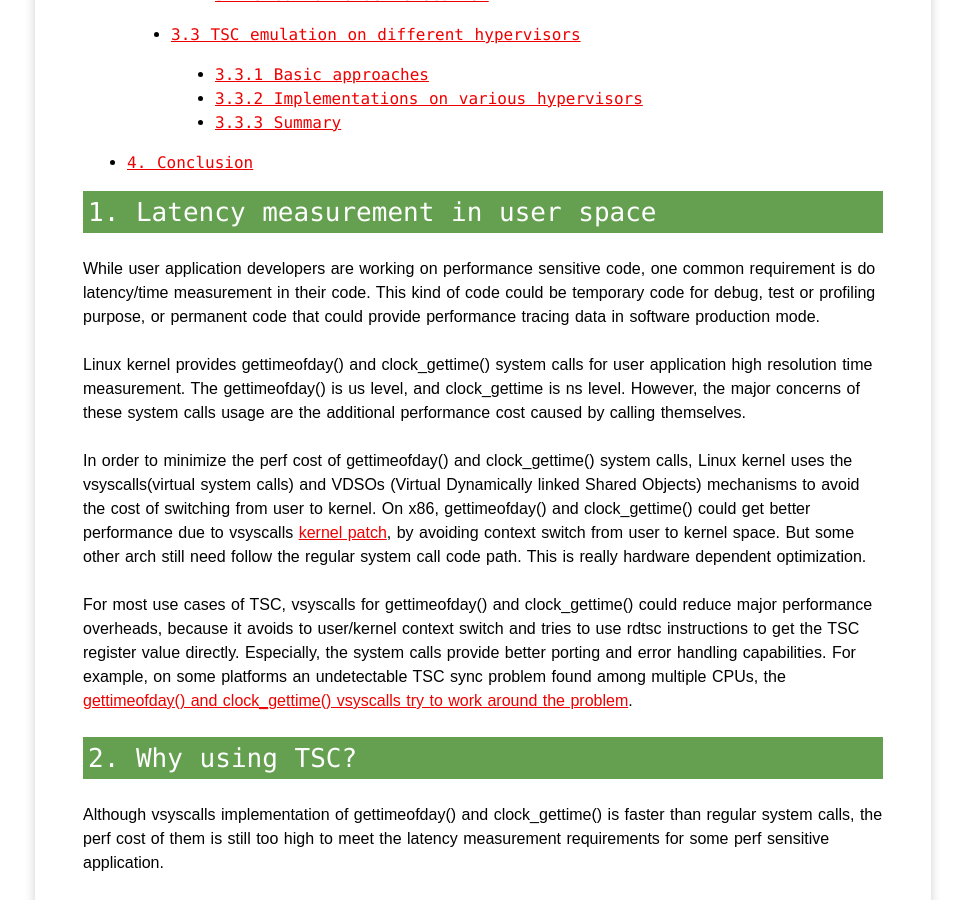
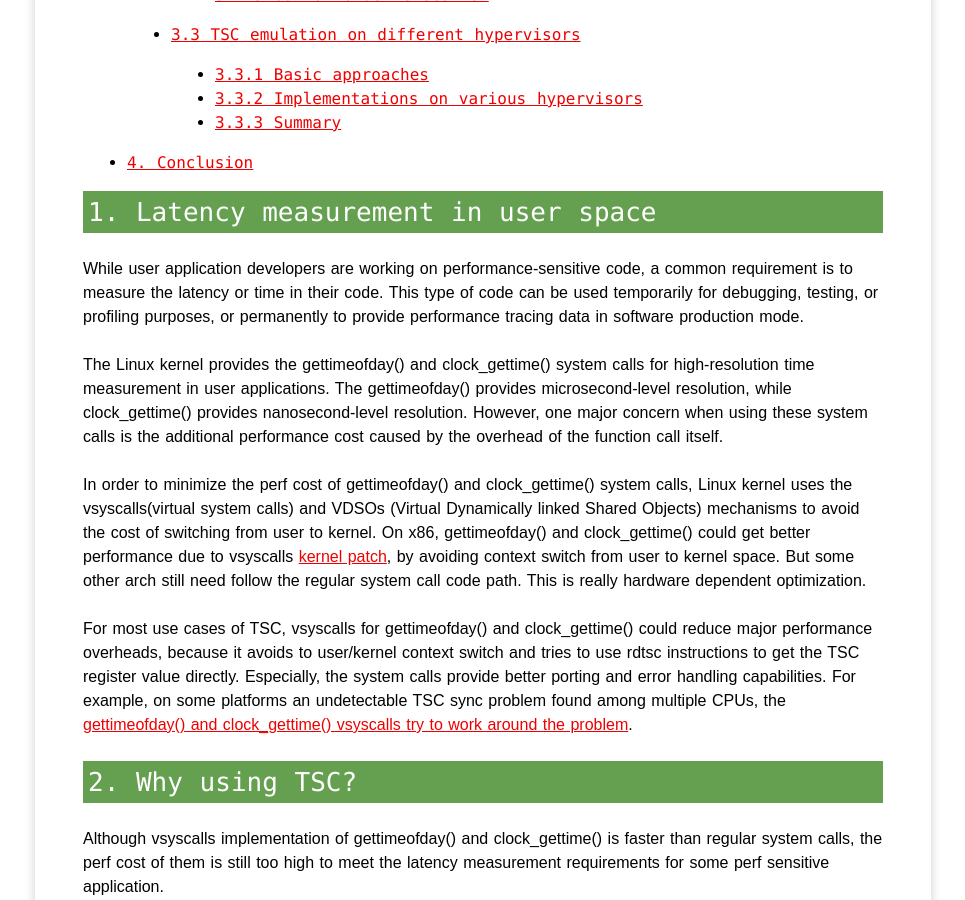
Before and after one commit to yangoliver/yangoliver.github.io, a Jekyll site: the page built from _posts/2015/2015-09-09-pitfalls-of-TSC-usage.md, in a window 1280 px wide and 900 px high, scrolled down 689 px. Shown: the whole window, without its empty margins (157-1122 px from the left). Built offline with Jekyll 4.4.1, drawn with Linux system fonts in a browser that asks for light colours; comment, search, counter and statistics services are not loaded.

Commit message:
Improved English grammar and expressions

```diff
--- a/_posts/2015/2015-09-09-pitfalls-of-TSC-usage.md
+++ b/_posts/2015/2015-09-09-pitfalls-of-TSC-usage.md
@@ -14,13 +14,14 @@ tags:
 
 ## 1. Latency measurement in user space
 
-While user application developers are working on performance sensitive code, one common requirement is do latency/time
-measurement in their code. This kind of code could be temporary code for debug, test or profiling purpose, or permanent
-code that could provide performance tracing data in software production mode.
+While user application developers are working on performance-sensitive code, a common requirement is to measure the latency
+or time in their code. This type of code can be used temporarily for debugging, testing, or profiling purposes, or permanently
+to provide performance tracing data in software production mode.
 
-Linux kernel provides gettimeofday() and clock_gettime() system calls for user application high resolution time measurement.
-The gettimeofday() is us level, and clock_gettime is ns level. However, the major concerns of these system calls usage are
-the additional performance cost caused by calling themselves.
+The Linux kernel provides the gettimeofday() and clock_gettime() system calls for high-resolution time measurement in user
+applications. The gettimeofday() provides microsecond-level resolution, while clock_gettime() provides nanosecond-level
+resolution. However, one major concern when using these system calls is the additional performance cost caused by the overhead
+of the function call itself.
 
 In order to minimize the perf cost of gettimeofday() and clock_gettime() system calls, Linux kernel uses the
 vsyscalls(virtual system calls) and VDSOs (Virtual Dynamically linked Shared Objects) mechanisms to avoid the cost
```
